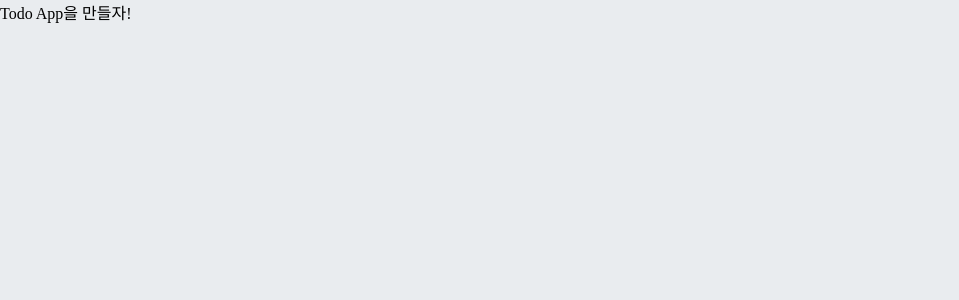
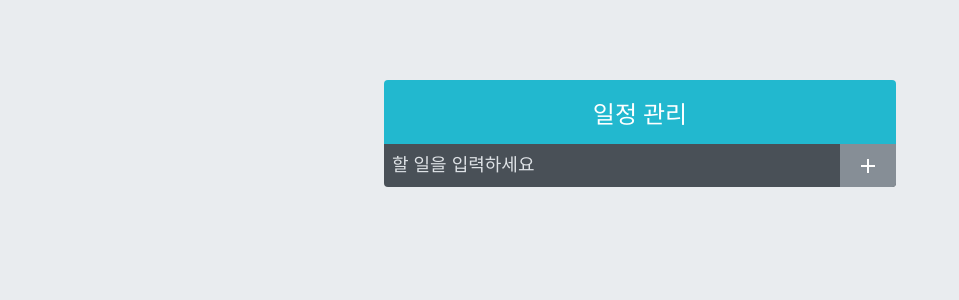
Before and after one commit to eldbxor/React.Tutorial.TodoApp, a React (Create React App) app: page / in a window 1280 px wide. Shown: the top 300 px of the page, without its empty margins (0-959 px from the left). Built offline with nearby package versions, Linux system fonts and the light colour scheme.

Commit message:
TodoTemplate과 TodoInsert 스타일링

```diff
--- a/src/App.js
+++ b/src/App.js
@@ -1,7 +1,13 @@
 import React from 'react';
+import TodoTemplate from './components/TodoTemplate';
+import TodoInsert from './components/TodoInsert';
 
 const App = () => {
-  return <div>Todo App을 만들자!</div>;
+  return (
+    <TodoTemplate>
+      <TodoInsert />
+    </TodoTemplate>
+  );
 };
 
 export default App;
--- /dev/null
+++ b/src/components/TodoInsert.js
@@ -0,0 +1,16 @@
+import React from 'react';
+import { MdAdd } from 'react-icons/md';
+import './TodoInsert.scss';
+
+const TodoInsert = () => {
+  return (
+    <form className="TodoInsert">
+      <input placeholder="할 일을 입력하세요" />
+      <button type="submit">
+        <MdAdd />
+      </button>
+    </form>
+  );
+};
+
+export default TodoInsert;
--- /dev/null
+++ b/src/components/TodoInsert.scss
@@ -0,0 +1,37 @@
+.TodoInsert {
+  display: flex;
+  background: #495057;
+  input {
+    // 기본 스타일 초기화
+    background: none;
+    outline: none;
+    border: none;
+    padding: 0.5rem;
+    font-size: 1.125rem;
+    line-height: 1.5;
+    color: white;
+    &::placeholder {
+      color: #dee2e6;
+    }
+    // 버튼을 제외한 영역을 모두 차지하기
+    flex: 1;
+  }
+  button {
+    // 기본 스타일 초기화
+    background: none;
+    outline: none;
+    border: none;
+    background: #868e96;
+    color: white;
+    padding-left: 1rem;
+    padding-right: 1rem;
+    font-size: 1.5rem;
+    display: flex;
+    align-items: center;
+    cursor: pointer;
+    transition: 0.1s background ease-in;
+    &:hover {
+      background: #adb5bd;
+    }
+  }
+}
--- /dev/null
+++ b/src/components/TodoTemplate.js
@@ -0,0 +1,12 @@
+import './TodoTemplate.scss';
+
+const TodoTemplate = ({ children }) => {
+  return (
+    <div className="TodoTemplate">
+      <div className="app-title">일정 관리</div>
+      <div className="content">{children}</div>
+    </div>
+  );
+};
+
+export default TodoTemplate;
--- /dev/null
+++ b/src/components/TodoTemplate.scss
@@ -0,0 +1,22 @@
+.TodoTemplate {
+  width: 512px;
+  // width가 주어진 상태에서 좌우 중앙 정렬
+  margin-left: auto;
+  margin-right: auto;
+  margin-top: 5rem;
+  border-radius: 4px;
+  overflow: hidden;
+
+  .app-title {
+    background: #22b8cf;
+    color: white;
+    height: 4rem;
+    font-size: 1.5rem;
+    display: flex;
+    align-items: center;
+    justify-content: center;
+  }
+  .content {
+    background: white;
+  }
+}
```
